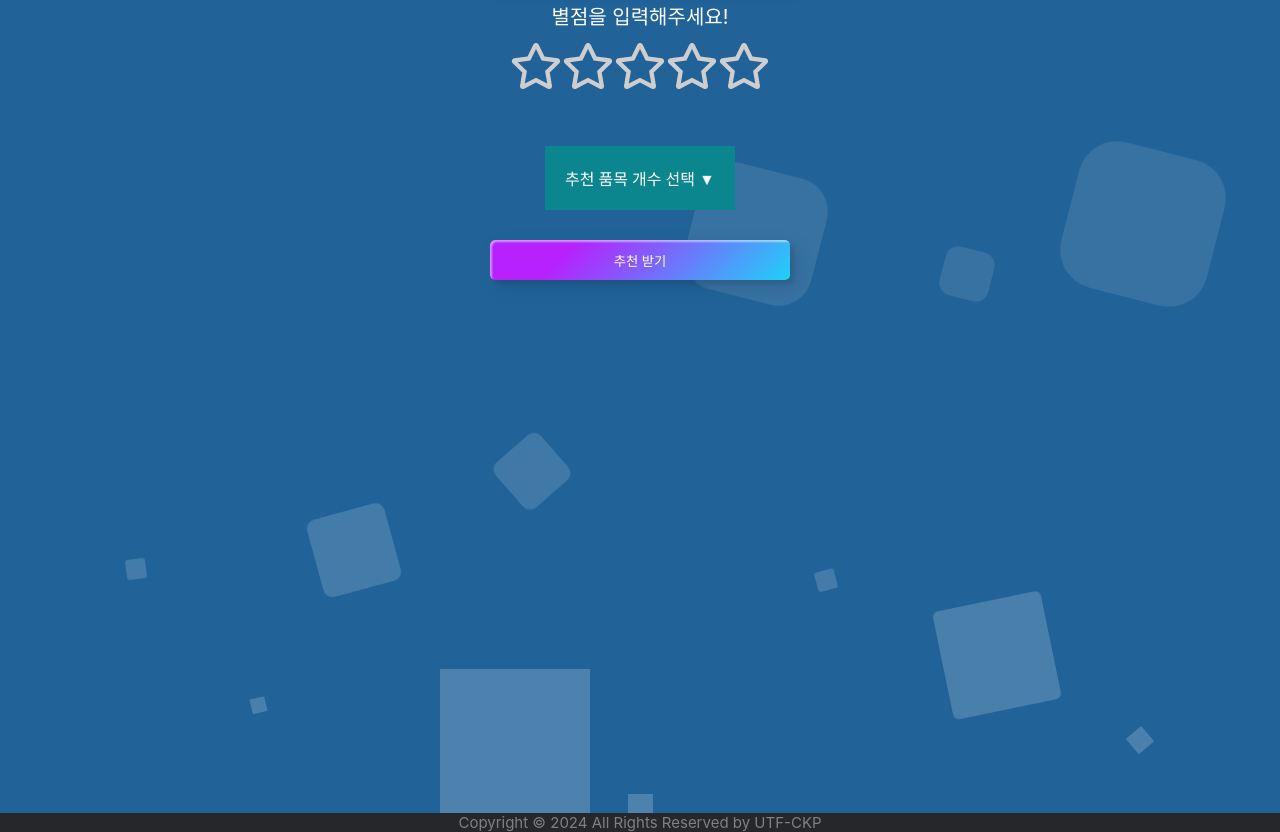
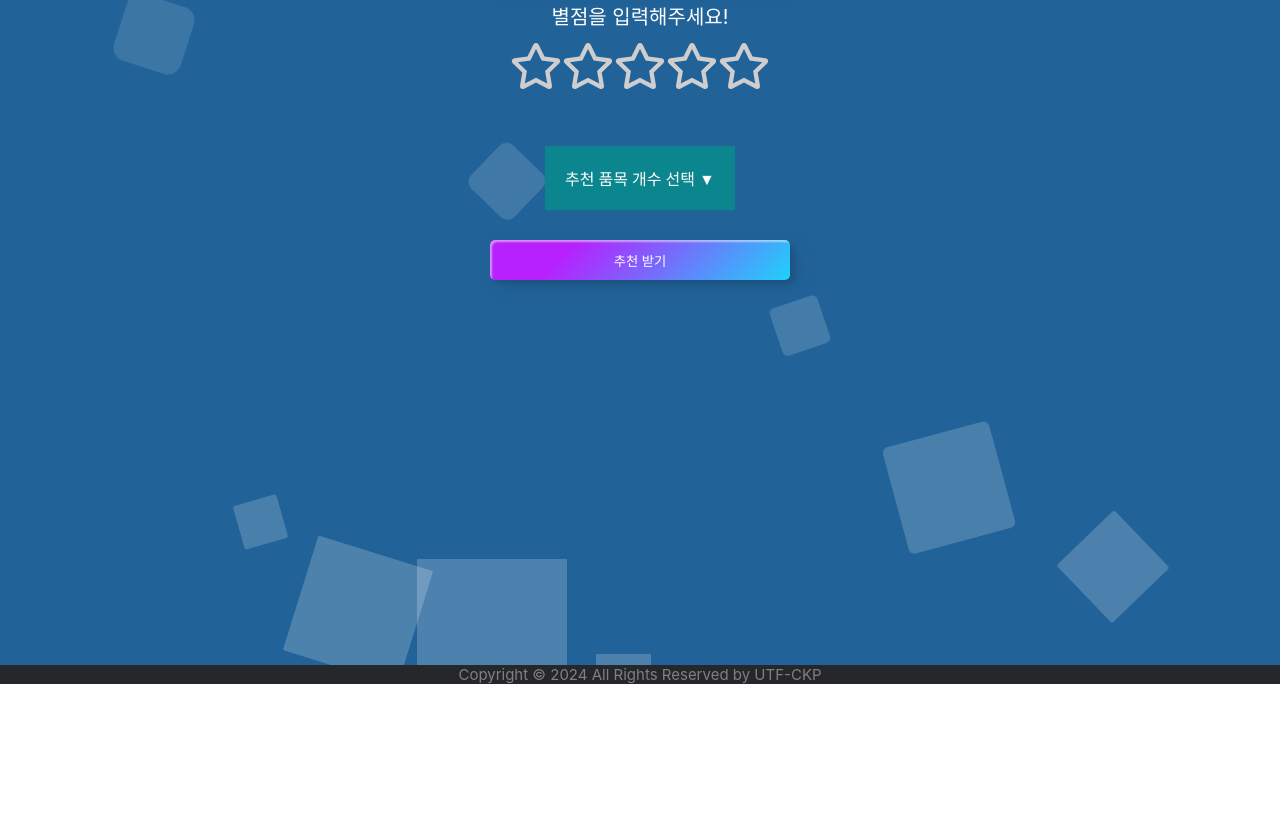
Before and after one commit to minggichae/COUrse-RN, a React (Create React App) app: page / in a window 1280 px wide. Shown: the part 707-1539 px from the top of the page. After the commit the page ends 1416 px from the top, so only its background shows below. Built offline with nearby package versions, Linux system fonts and the light colour scheme.

Commit message:
fix: css

```diff
--- a/src/App.css
+++ b/src/App.css
@@ -172,15 +172,15 @@ p {
   background: #216399;
   background: -webkit-linear-gradient(to left, #8febfb, #4e54c8);
   width: 100%;
-  height: 170vh;
+  height: auto;
 }
 
 .background__block__event{
   position: absolute;
   top: 0;
   left: 0;
-  width: 95%;
-  height: 170%;
+  width: 90%;
+  height: 100%;
 }
 
 .background__block__event li{
@@ -191,29 +191,30 @@ p {
   height: 20px;
   background: rgba(255, 255, 255, 0.2);
   animation: animate 25s linear infinite;
-  bottom: -150px;
+  bottom: calc(-75vh);
+  overflow: hidden;
 }
 
 .background__block__event li:nth-child(1){
   left: 25%;
-  width: 80px;
-  height: 80px;
-  animation-delay: 0s;
+  width: 120px;
+  height: 120px;
+  animation-delay: 5s;
 }
 
 
 .background__block__event li:nth-child(2){
   left: 10%;
-  width: 20px;
-  height: 20px;
+  width: 70px;
+  height: 70px;
   animation-delay: 2s;
-  animation-duration: 3s;
+  animation-duration: 9s;
 }
 
 .background__block__event li:nth-child(3){
   left: 90%;
-  width: 20px;
-  height: 20px;
+  width: 80px;
+  height: 80px;
   animation-delay: 4s;
 }
 
@@ -227,8 +228,8 @@ p {
 
 .background__block__event li:nth-child(5){
   left: 65%;
-  width: 20px;
-  height: 20px;
+  width: 50px;
+  height: 50px;
   animation-delay: 0s;
 }
 
@@ -248,16 +249,16 @@ p {
 
 .background__block__event li:nth-child(8){
   left: 50%;
-  width: 25px;
-  height: 25px;
+  width: 55px;
+  height: 55px;
   animation-delay: 15s;
   animation-duration: 45s;
 }
 
 .background__block__event li:nth-child(9){
   left: 20%;
-  width: 15px;
-  height: 15px;
+  width: 45px;
+  height: 45px;
   animation-delay: 2s;
   animation-duration: 35s;
 }
@@ -296,7 +297,7 @@ p {
   }
 
   100%{
-      transform: translateY(-1000px) rotate(720deg);
+      transform: translateY(-200vh) rotate(720deg);
       opacity: 0;
       border-radius: 50%;
   }
--- a/src/components/explanation/Explanation.jsx
+++ b/src/components/explanation/Explanation.jsx
@@ -25,7 +25,7 @@ export default function Explanation() {
             <p>카테고리 예시:
                 <ReactTyped
                     strings={['전자제품', ' 패션', ' 식품', '냉장', '냉동', '생활용품', '스포츠', '뷰티', '유아용품', '도서', 'DVD', '자동차 용품', '건강', '의료용품', '인테리어']}
-                    typeSpeed={50}
+                    typeSpeed={120}
                     backSpeed={50}
                     loop={true}
                 />
@@ -34,5 +34,3 @@ export default function Explanation() {
         </>
     )
 }
-//TODO: 전체 뷰 크기 수정
-//TODO: 설명글 추가 및 css 수정 요망
```
